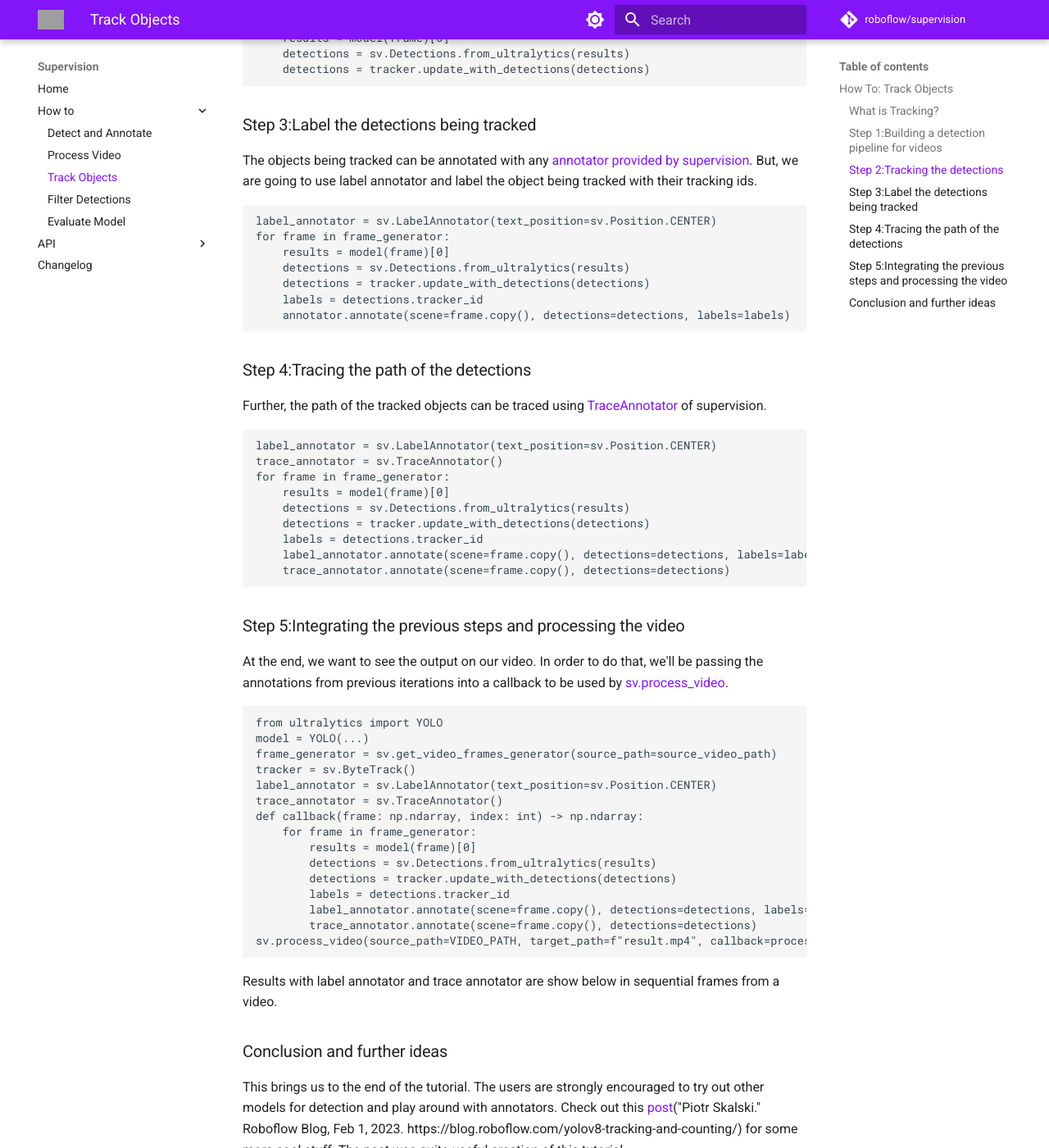
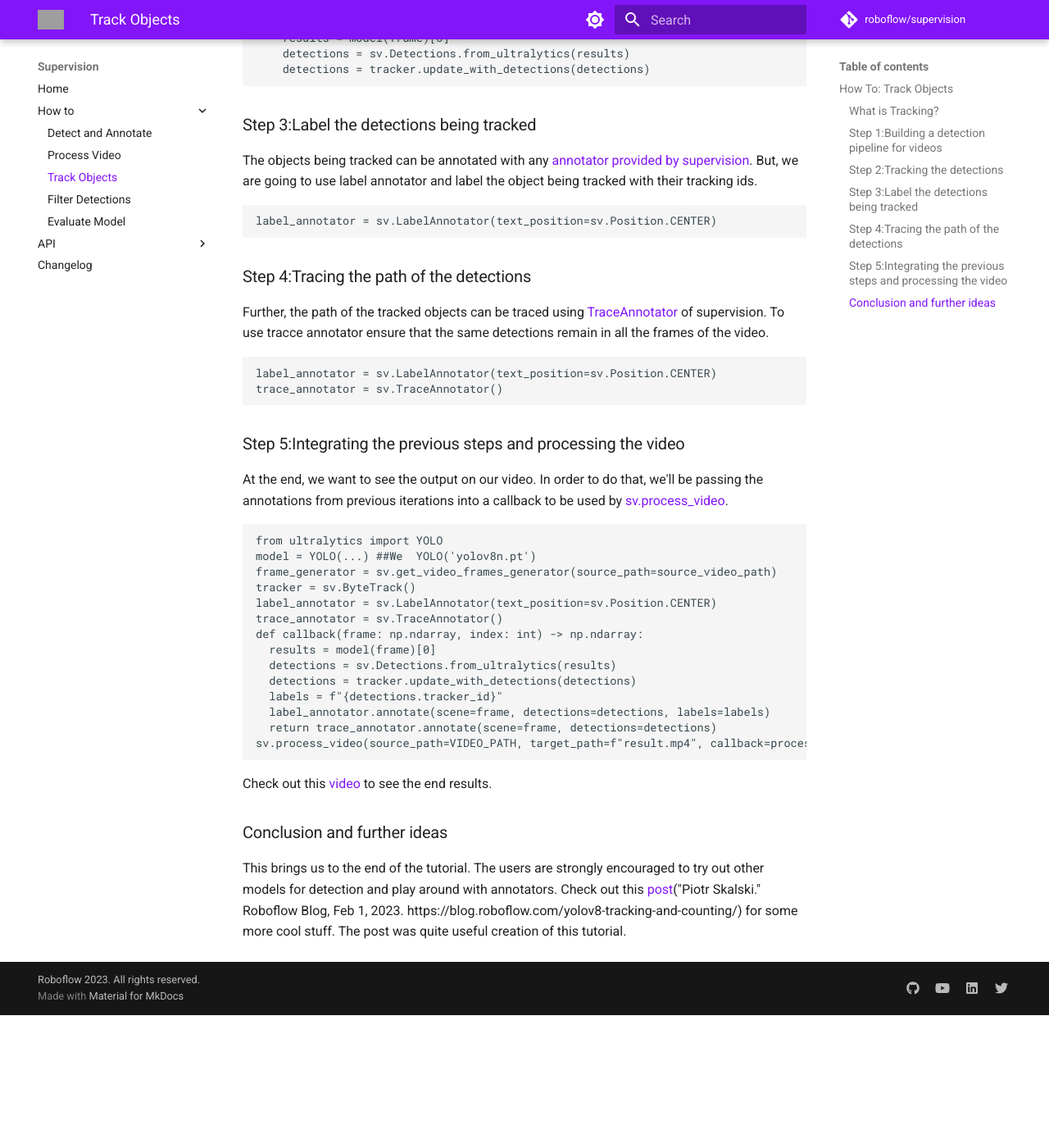
Before and after one commit to tophusna/supervision, an MkDocs documentation site: the page built from docs/how_to/track_objects.md, in a window 1280 px wide and 1400 px high, scrolled down 1266 px. Shown: the whole window at 82% size. Built offline with MkDocs 1.6.1 and Material for MkDocs 9.7.7, drawn with Linux system fonts in a browser that asks for light colours; comment, search, counter and statistics services are not loaded; after the commit the page ends 2504 px from its top, so only the background shows below that; grey boxes are pictures that could not be loaded.

Commit message:
Update track_objects.md

````diff
--- a/docs/how_to/track_objects.md
+++ b/docs/how_to/track_objects.md
@@ -36,46 +36,33 @@
 The objects being tracked can be annotated with any [annotator provided by supervision](https://supervision.roboflow.com/annotators/#labelannotator). But, we are going to use label annotator and label the object being tracked with their tracking ids.
 ```
 label_annotator = sv.LabelAnnotator(text_position=sv.Position.CENTER)
-for frame in frame_generator:
-    results = model(frame)[0]
-    detections = sv.Detections.from_ultralytics(results)
-    detections = tracker.update_with_detections(detections)
-    labels = detections.tracker_id
-    annotator.annotate(scene=frame.copy(), detections=detections, labels=labels)
+
 ```
 ### Step 4:Tracing the path of the detections
-Further, the path of the tracked objects can be traced using [TraceAnnotator](https://supervision.roboflow.com/annotators/#traceannotator) of supervision.
+Further, the path of the tracked objects can be traced using [TraceAnnotator](https://supervision.roboflow.com/annotators/#traceannotator) of supervision. To use tracce annotator ensure that the same detections remain in all the frames of the video.
 ```
 
 label_annotator = sv.LabelAnnotator(text_position=sv.Position.CENTER)
 trace_annotator = sv.TraceAnnotator()
-for frame in frame_generator:
-    results = model(frame)[0]
-    detections = sv.Detections.from_ultralytics(results)
-    detections = tracker.update_with_detections(detections)
-    labels = detections.tracker_id
-    label_annotator.annotate(scene=frame.copy(), detections=detections, labels=labels)
-    trace_annotator.annotate(scene=frame.copy(), detections=detections)
 ```
 ### Step 5:Integrating the previous steps and processing the video
 At the end, we want to see the output on our video. In order to do that, we'll be passing the annotations from previous iterations into a callback to be used by [sv.process_video](https://supervision.roboflow.com/utils/video/#process_video).
 ```
 from ultralytics import YOLO
-model = YOLO(...)
+model = YOLO(...) ##We  YOLO('yolov8n.pt')
 frame_generator = sv.get_video_frames_generator(source_path=source_video_path)
 tracker = sv.ByteTrack()
 label_annotator = sv.LabelAnnotator(text_position=sv.Position.CENTER)
 trace_annotator = sv.TraceAnnotator()
 def callback(frame: np.ndarray, index: int) -> np.ndarray:
-    for frame in frame_generator:
-        results = model(frame)[0]
-        detections = sv.Detections.from_ultralytics(results)
-        detections = tracker.update_with_detections(detections)
-        labels = detections.tracker_id
-        label_annotator.annotate(scene=frame.copy(), detections=detections, labels=labels)
-        trace_annotator.annotate(scene=frame.copy(), detections=detections)
+  results = model(frame)[0]
+  detections = sv.Detections.from_ultralytics(results)
+  detections = tracker.update_with_detections(detections)
+  labels = f"{detections.tracker_id}"
+  label_annotator.annotate(scene=frame, detections=detections, labels=labels)
+  return trace_annotator.annotate(scene=frame, detections=detections)
 sv.process_video(source_path=VIDEO_PATH, target_path=f"result.mp4", callback=process_frame)
 ```
-Results with label annotator and trace annotator are show below in sequential frames from a video.
+Check out this [video](https://drive.google.com/file/d/10xaHXz9rpdXkaRni9YzOihhF3S7-Zs4p/view?usp=sharing) to see the end results.
 ### Conclusion and further ideas
 This brings us to the end of the tutorial. The users are strongly encouraged to try out other models for detection and play around with annotators. Check out this [post](https://blog.roboflow.com/yolov8-tracking-and-counting/#object-tracking-with-bytetrack)("Piotr Skalski." Roboflow Blog, Feb 1, 2023. https://blog.roboflow.com/yolov8-tracking-and-counting/) for some more cool stuff. The post was quite useful creation of this tutorial.
````
